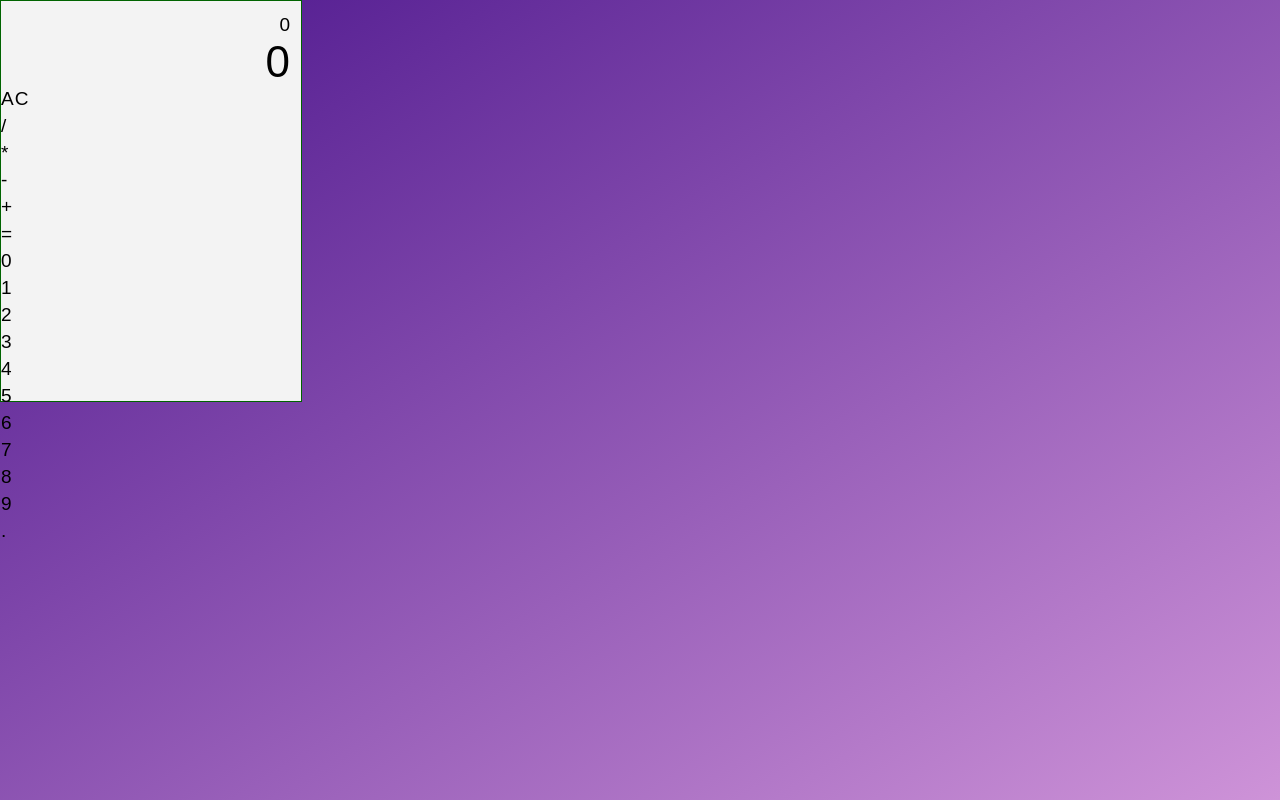
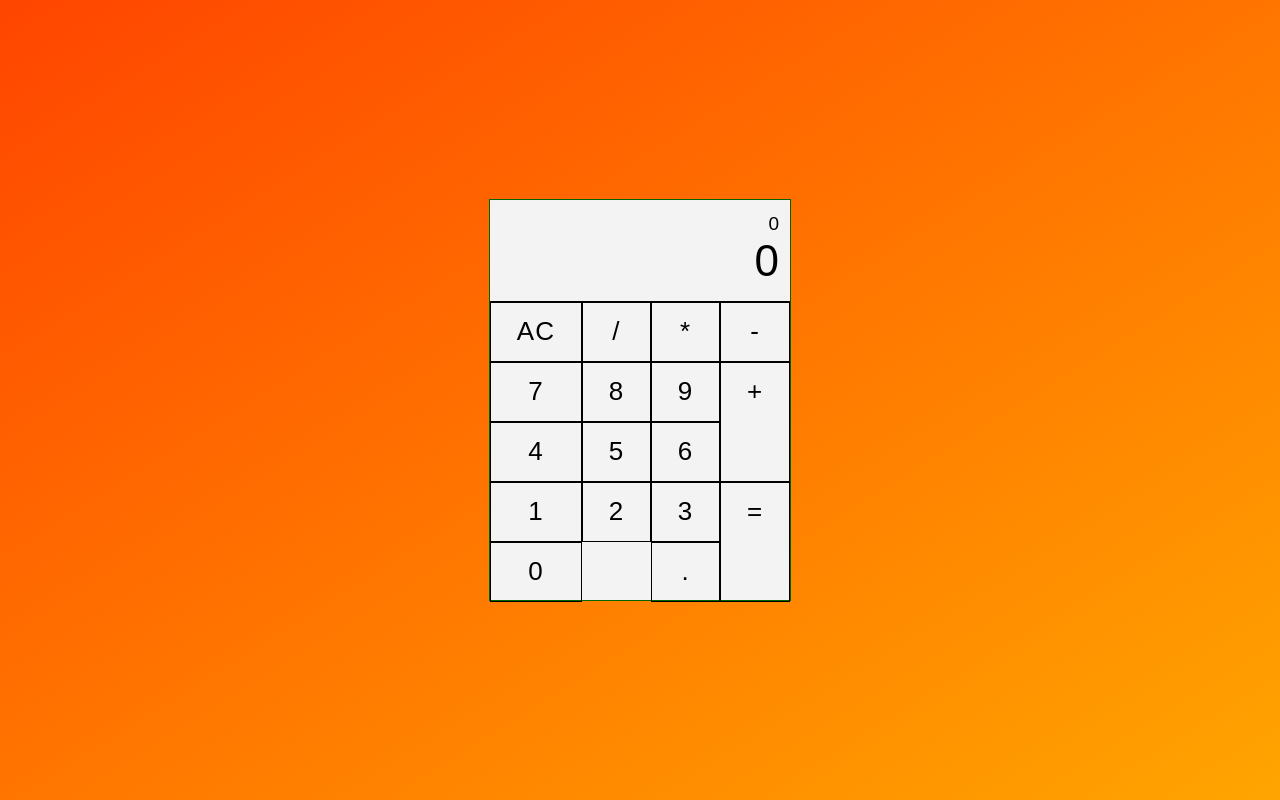
Before and after one commit to JesseOtim/Calculator, a plain HTML site: page index.html in a window 1280 px wide. Drawn offline with Linux system fonts and the light colour scheme.

Commit message:
Refactor code

```diff
--- a/styles/stylesheet.css
+++ b/styles/stylesheet.css
@@ -1,13 +1,16 @@
 body {
-    text-align: left;
+  display: flex;
+  justify-content: center;
+  align-items: center;
+  text-align: left;
+  height: 100vh; /* Adjust the height as needed */
   font-size: 19px;
   font-family: Arial, Helvetica, sans-serif;
   letter-spacing: 1px;
   line-height: 27px;
   margin: 0;
-  background: linear-gradient(to bottom right, #4a148c, #ce93d8 );
+  background: linear-gradient(to bottom right, orangered, orange);
   background-attachment: fixed;
-
 }
 
 a {
@@ -31,3 +34,79 @@ a {
   font-size: 44px;
   margin-top: 10px;
 }
+
+#clear {
+  grid-area: clear;
+}
+#divide {
+  grid-area: divide;
+}
+#multiply {
+  grid-area: multiply;
+}
+#subtract {
+  grid-area: subtract;
+}
+#add {
+  grid-area: add;
+}
+#equals {
+  grid-area: equals;
+}
+#one {
+  grid-area: one;
+}
+#two {
+  grid-area: two;
+}
+#three {
+  grid-area: three;
+}
+#four {
+  grid-area: four;
+}
+#five {
+  grid-area: five;
+}
+#six {
+  grid-area: six;
+}
+#seven {
+  grid-area: seven;
+}
+#eight {
+  grid-area: eight;
+}
+#nine {
+  grid-area: nine;
+}
+#decimal {
+  grid-area: decimal;
+}
+
+#button-wrap {
+  display: grid;
+  grid-template-areas:
+    "clear divide multiply subtract"
+    "seven eight nine add"
+    "four five six add"
+    "one two three equals"
+    "zero zero decimal equals";
+
+  height: 300px;
+  margin-top: 17px;
+  border-top: 1px solid #000;
+}
+
+#button-wrap > div {
+  border: 1px solid;
+  padding: 15px 0;
+  text-align: center;
+  font-size: 26px;
+  cursor: pointer;
+  transition: 0.5s;
+}
+
+#button-wrap > div:hover {
+  background-color: #dbdbdb;
+}
```
Also changed, not shown: index.html (+1 -0 lines).
